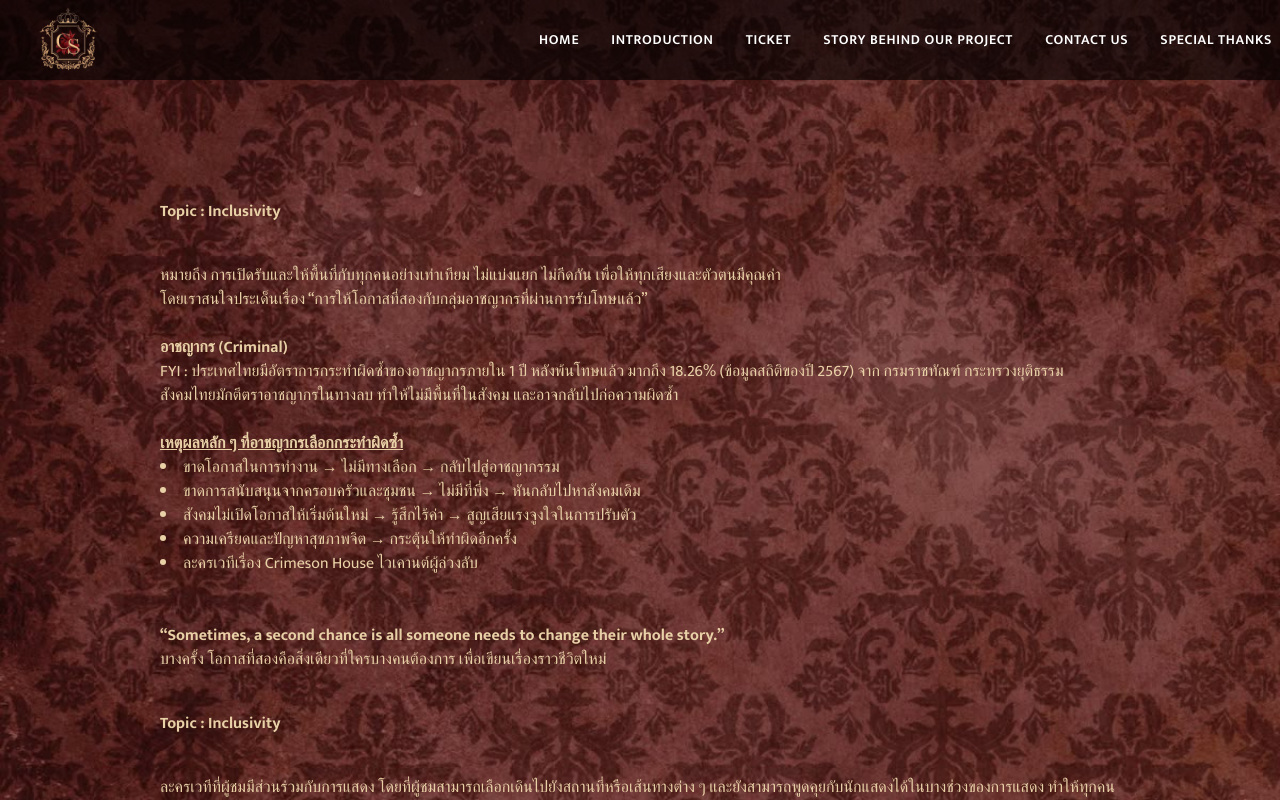
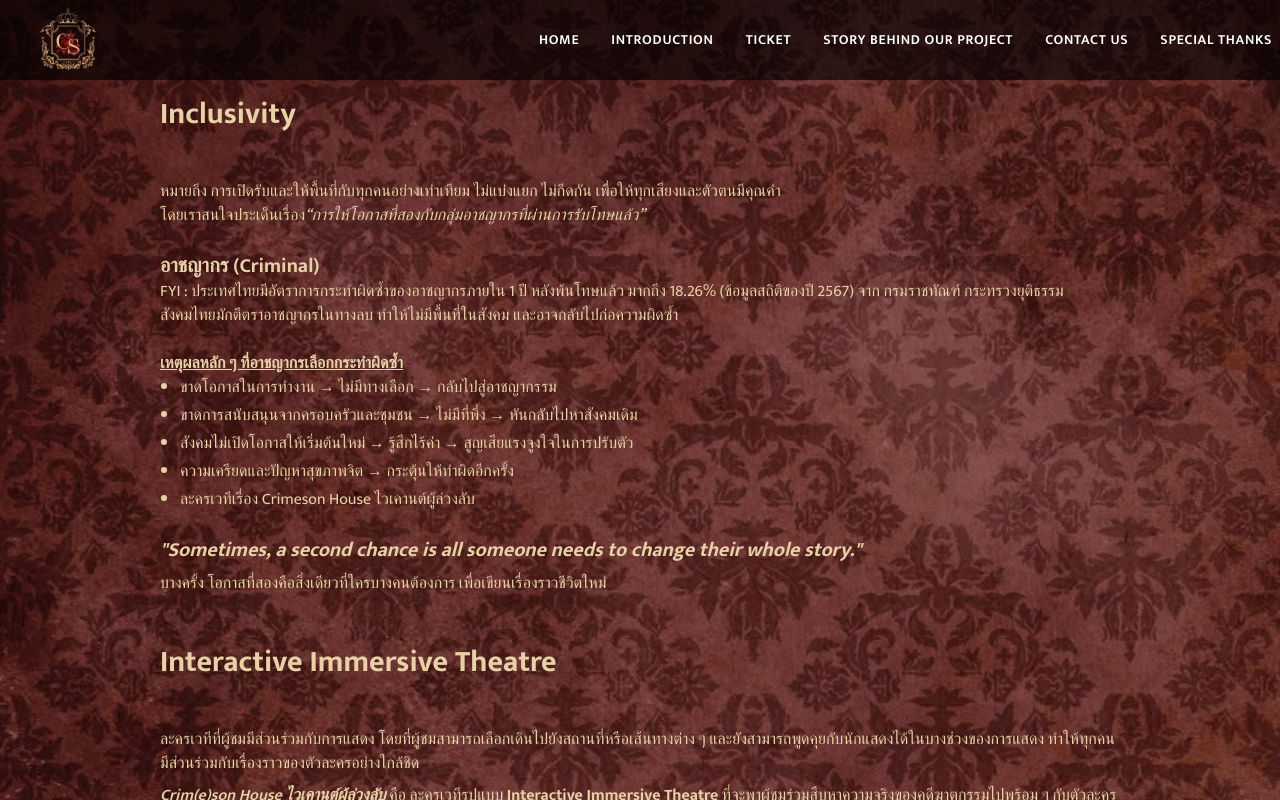
Before and after one commit to Phumsirii/CrimesonHouse, a Next.js app: page /our-story in a window 1280 px wide. Shown: the top 800 px of the page. Built offline with nearby package versions, Linux system fonts and the light colour scheme.

Commit message:
edit font size

```diff
--- a/src/app/our-story/page.tsx
+++ b/src/app/our-story/page.tsx
@@ -1,30 +1,35 @@
 export default function OurStoryPage() {
   return (
-    <div className="min-h-screen max-w-screen bg-[url('/image/red_bg.jpg')] text-[#E8D1A7] bg-cover flex flex-col py-50 lg:px-40 md:px-32 sm:px-20 px-4 space-y-4 lg:space-y-10 ">
-      <h1 className="font-bold">Topic : Inclusivity</h1>
+    <div className="min-h-screen bg-[url('/image/red_bg.jpg')] bg-cover text-[#E8D1A7] max-w-screen flex flex-col py-24 lg:px-40 md:px-32 sm:px-20 px-4 space-y-8 lg:space-y-12">
+      <h1 className="font-bold text-2xl lg:text-3xl">Inclusivity</h1>
       <div>
+        <p>
           หมายถึง การเปิดรับและให้พื้นที่กับทุกคนอย่างเท่าเทียม ไม่แบ่งแยก
-        ไม่กีดกัน เพื่อให้ทุกเสียงและตัวตนมีคุณค่า <br />
+          ไม่กีดกัน เพื่อให้ทุกเสียงและตัวตนมีคุณค่า
+        </p>
+        <p>
           โดยเราสนใจประเด็นเรื่อง
+          <span className="italic">
             “การให้โอกาสที่สองกับกลุ่มอาชญากรที่ผ่านการรับโทษแล้ว”
+          </span>
+        </p>
+
         <br />
-        <br />
-        <h1 className="font-bold text-l">
-          อาชญากร (Criminal) <br />
-        </h1>
+
+        <h2 className="font-bold text-xl">อาชญากร (Criminal)</h2>
+        <p>
           FYI : ประเทศไทยมีอัตราการกระทำผิดซ้ำของอาชญากรภายใน 1 ปี หลังพ้นโทษแล้ว
           มากถึง 18.26% (ข้อมูลสถิติของปี 2567) จาก กรมราชทัณฑ์ กระทรวงยุติธรรม
-        <br />
+        </p>
+        <p>
           สังคมไทยมักตีตราอาชญากรในทางลบ ทำให้ไม่มีพื้นที่ในสังคม
           และอาจกลับไปก่อความผิดซ้ำ
+        </p>
+
         <br />
-        <br />
-        <ul>
-          <u>
-            <b>เหตุผลหลัก ๆ ที่อาชญากรเลือกกระทำผิดซ้ำ</b>
-          </u>
-          <br />
-        </ul>
+
+        <h3 className="font-bold underline">เหตุผลหลัก ๆ ที่อาชญากรเลือกกระทำผิดซ้ำ</h3>
+        <ul className="list-disc ml-5 space-y-1">
           <li>ขาดโอกาสในการทำงาน → ไม่มีทางเลือก → กลับไปสู่อาชญากรรม</li>
           <li>
             ขาดการสนับสนุนจากครอบครัวและชุมชน → ไม่มีที่พึ่ง →
@@ -36,29 +41,34 @@
           </li>
           <li>
             ความเครียดและปัญหาสุขภาพจิต → กระตุ้นให้ทำผิดอีกครั้ง
-          <br />
           </li>
           <li>ละครเวทีเรื่อง Crimeson House ไวเคานต์ผู้ล่วงลับ</li>
+        </ul>
+
         <br />
-        <br />
-        <q className="font-bold">
-          Sometimes, a second chance is all someone needs to change their whole
-          story.
-        </q>{" "}
-        <br />
-        บางครั้ง โอกาสที่สองคือสิ่งเดียวที่ใครบางคนต้องการ
-        เพื่อเขียนเรื่องราวชีวิตใหม่
+
+        <blockquote className="font-bold italic text-xl">
+          "Sometimes, a second chance is all someone needs to change their whole story."
+        </blockquote>
+        <p className="mt-2">
+          บางครั้ง โอกาสที่สองคือสิ่งเดียวที่ใครบางคนต้องการ เพื่อเขียนเรื่องราวชีวิตใหม่
+        </p>
       </div>
-      <h1 className="font-bold">Topic : Inclusivity</h1>
+
+      <h1 className="font-bold text-2xl lg:text-3xl">Interactive Immersive Theatre</h1>
       <div>
-        ละครเวทีที่ผู้ชมมีส่วนร่วมกับการแสดง
-        โดยที่ผู้ชมสามารถเลือกเดินไปยังสถานที่หรือเส้นทางต่าง ๆ
-        และยังสามารถพูดคุยกับนักแสดงได้ในบางช่วงของการแสดง
-        ทำให้ทุกคนมีส่วนร่วมกับเรื่องราวของตัวละครอย่างใกล้ชิด Crim(e)son House
-        ไวเคานต์ผู้ล่วงลับ คือ ละครเวทีรูปแบบ{" "}
-        <b>Interactive Immersive theatre</b>{" "}
+        <p>
+          ละครเวทีที่ผู้ชมมีส่วนร่วมกับการแสดง โดยที่ผู้ชมสามารถเลือกเดินไปยังสถานที่หรือเส้นทางต่าง ๆ
+          และยังสามารถพูดคุยกับนักแสดงได้ในบางช่วงของการแสดง ทำให้ทุกคนมีส่วนร่วมกับเรื่องราวของตัวละครอย่างใกล้ชิด
+        </p>
+        <p className="mt-2">
+          <span className="font-semibold italic">Crim(e)son House ไวเคานต์ผู้ล่วงลับ</span>{" "}
+          คือ ละครเวทีรูปแบบ <span className="font-bold">Interactive Immersive Theatre</span>{" "}
           ที่จะพาผู้ชมร่วมสืบหาความจริงของคดีฆาตกรรมไปพร้อม ๆ กับตัวละครของเรื่อง
+        </p>
+        <p className="mt-2">
           พวกเราจะพาคุณหลุดเข้ามายังคฤหาสน์ของตระกูล Crimson ในปี ค.ศ.1816
+        </p>
       </div>
     </div>
   );
```
Lines whose indentation alone changed are shown as unchanged.
